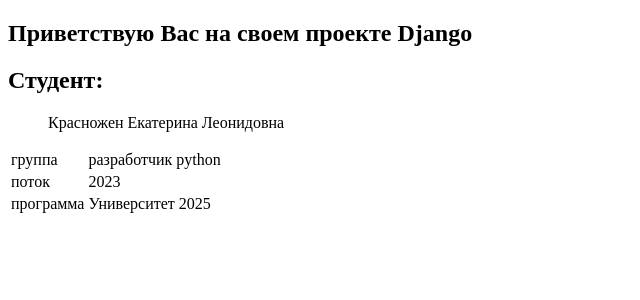
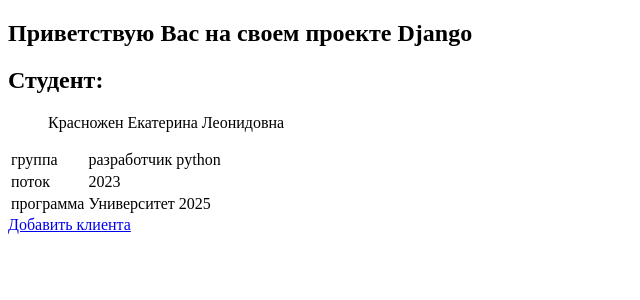
Before and after one commit to EkaterinaKrasnozhen/myproject, a Django app: page / in a window 1280 px wide. Shown: the top 300 px of the page, without its empty margins (0-640 px from the left). Run offline with Django 4.2, Linux system fonts and the light colour scheme.

Commit message:
diplom added

```diff
--- a/myapp3/templates/myapp3/templ_for.html
+++ b/myapp3/templates/myapp3/templ_for.html
@@ -17,6 +17,6 @@
         <tr><td>{{ key }}</td><td>{{ value }}</td></tr>
     {% endfor %}
     </table>
-    <a href="{% url 'myapp3:hello2' %}"></a>
+    <a href="mydiplom/add/client/">Добавить клиента</a>
 </body>
 </html>
```
